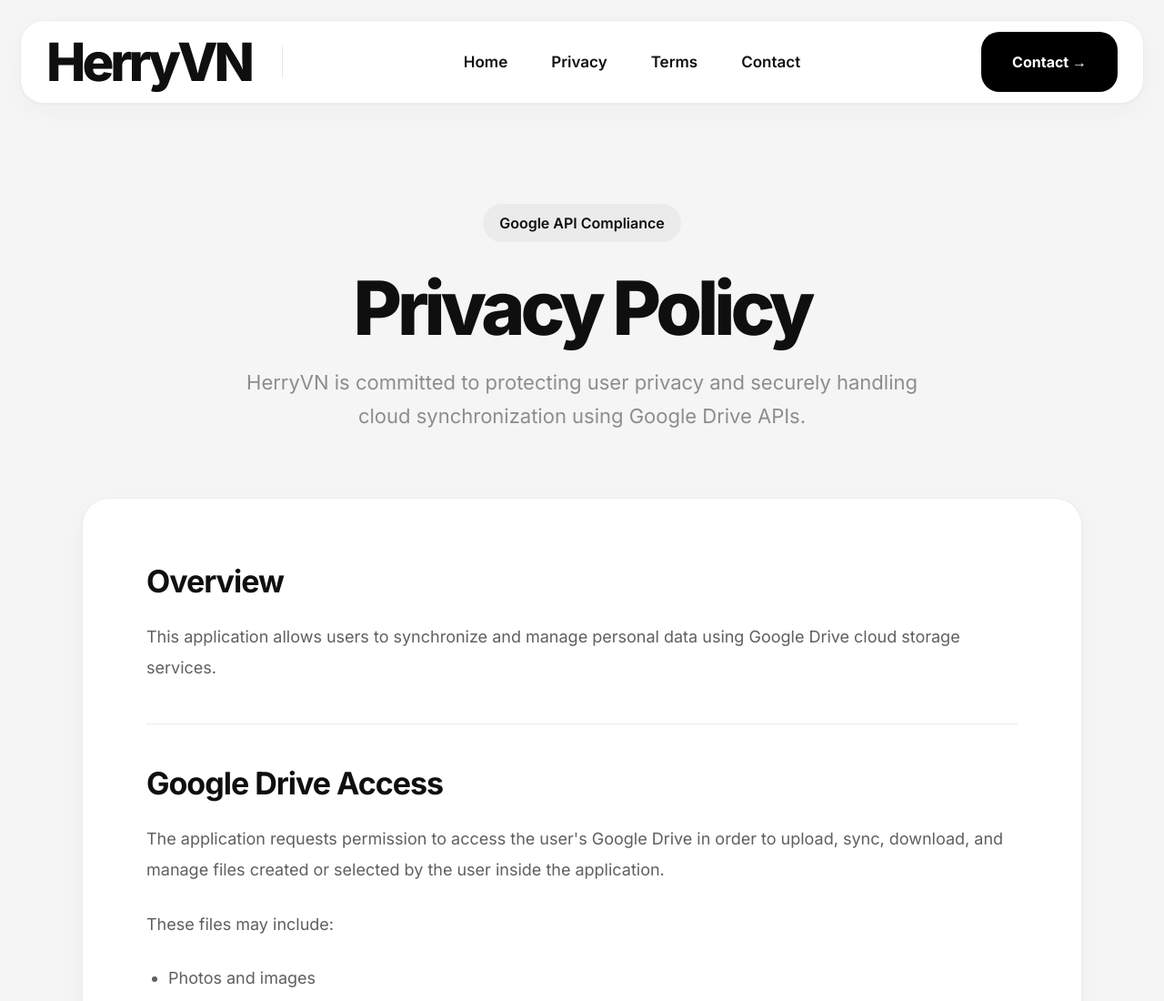
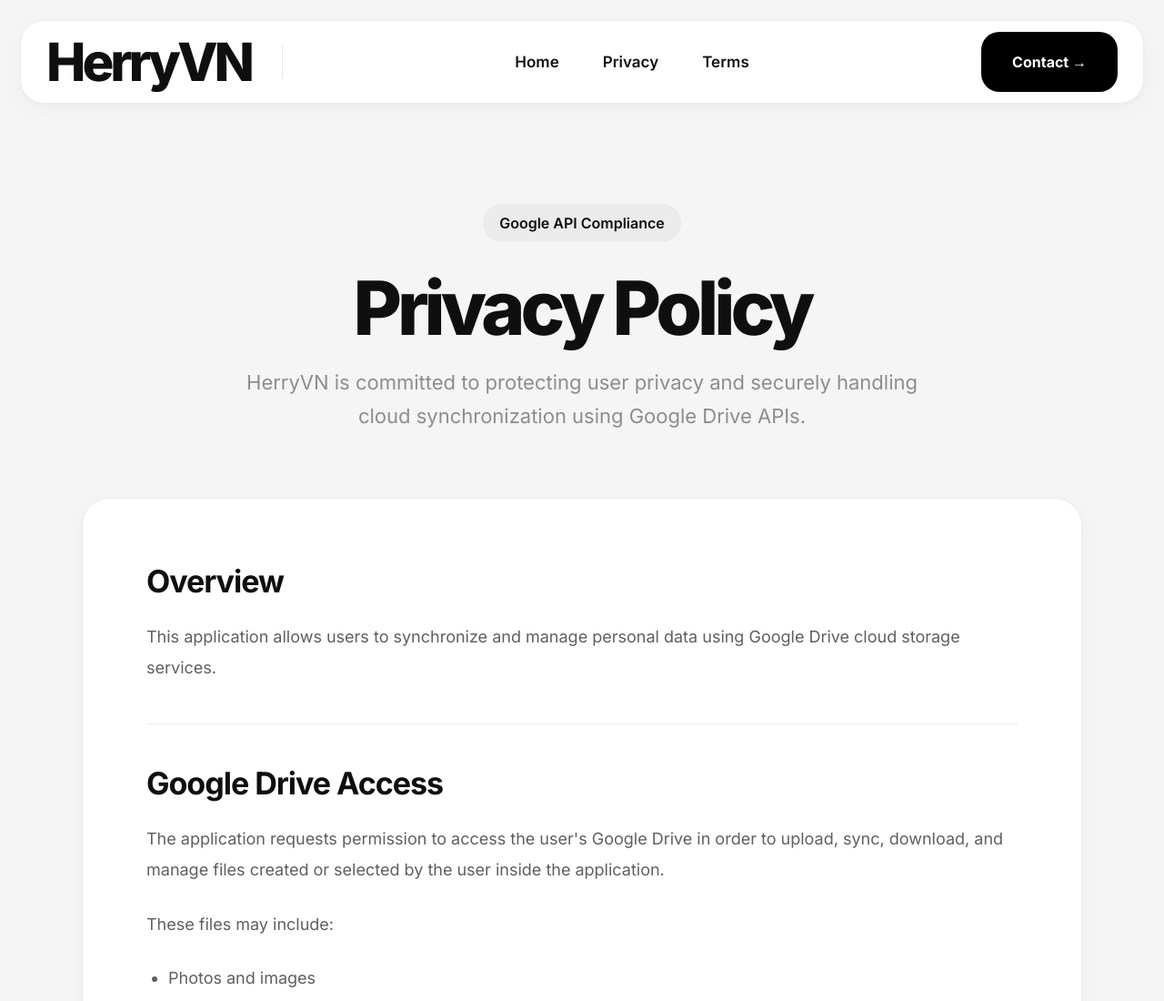
Before and after one commit to herryvn/app, a plain HTML site: page docs/privacy.html in a window 1280 px wide. Shown: the top 1100 px of the page at 91% size. Drawn offline with Linux system fonts and the light colour scheme.

Commit message:
Update header

```diff
--- a/docs/privacy.html
+++ b/docs/privacy.html
@@ -442,7 +442,6 @@
 
         <a href="terms.html">Terms</a>
 
-        <a href="contact.html">Contact</a>
 
       </nav>
 
```
Also changed, not shown: docs/contact.html (+1 -1 lines), docs/index.html (+1 -1 lines).
